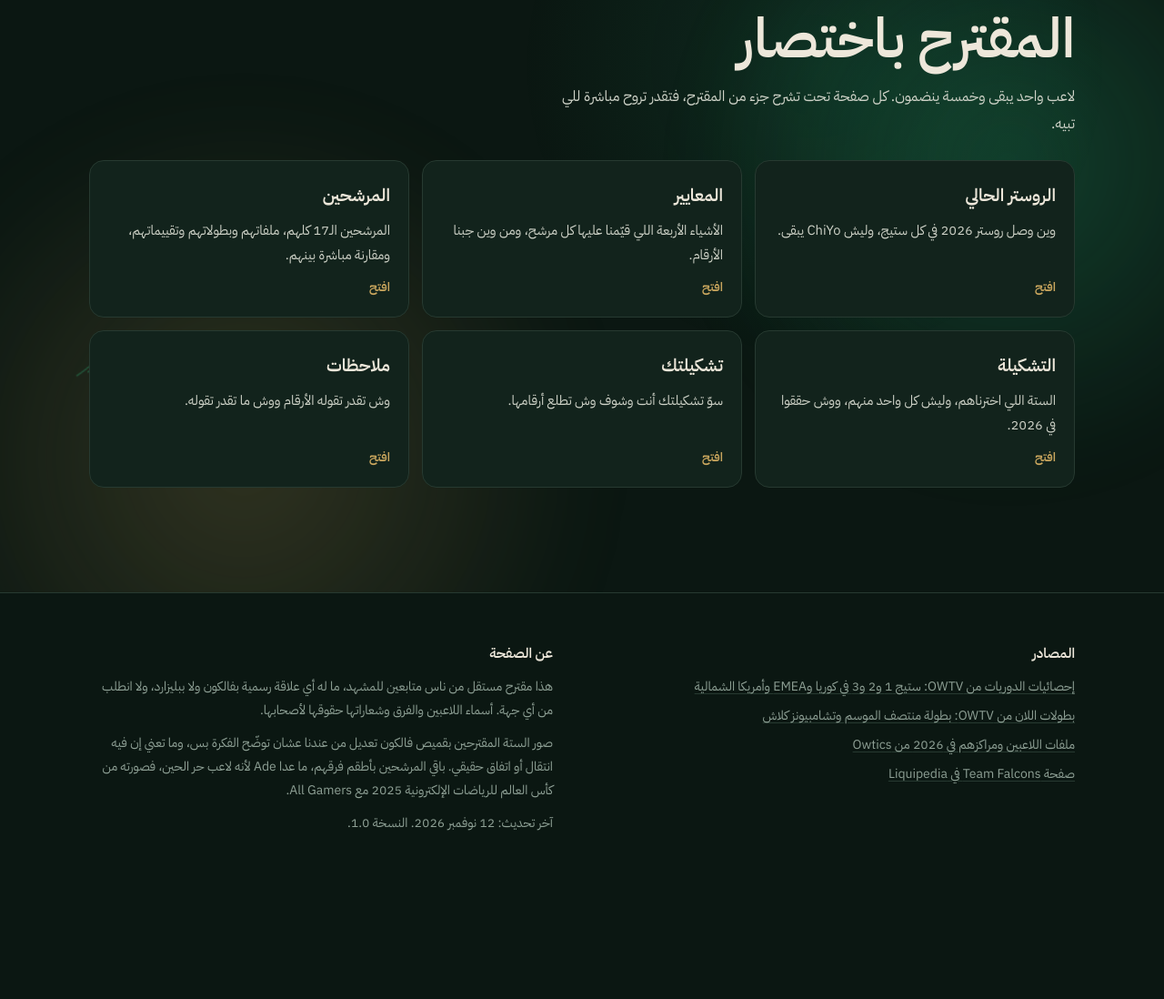
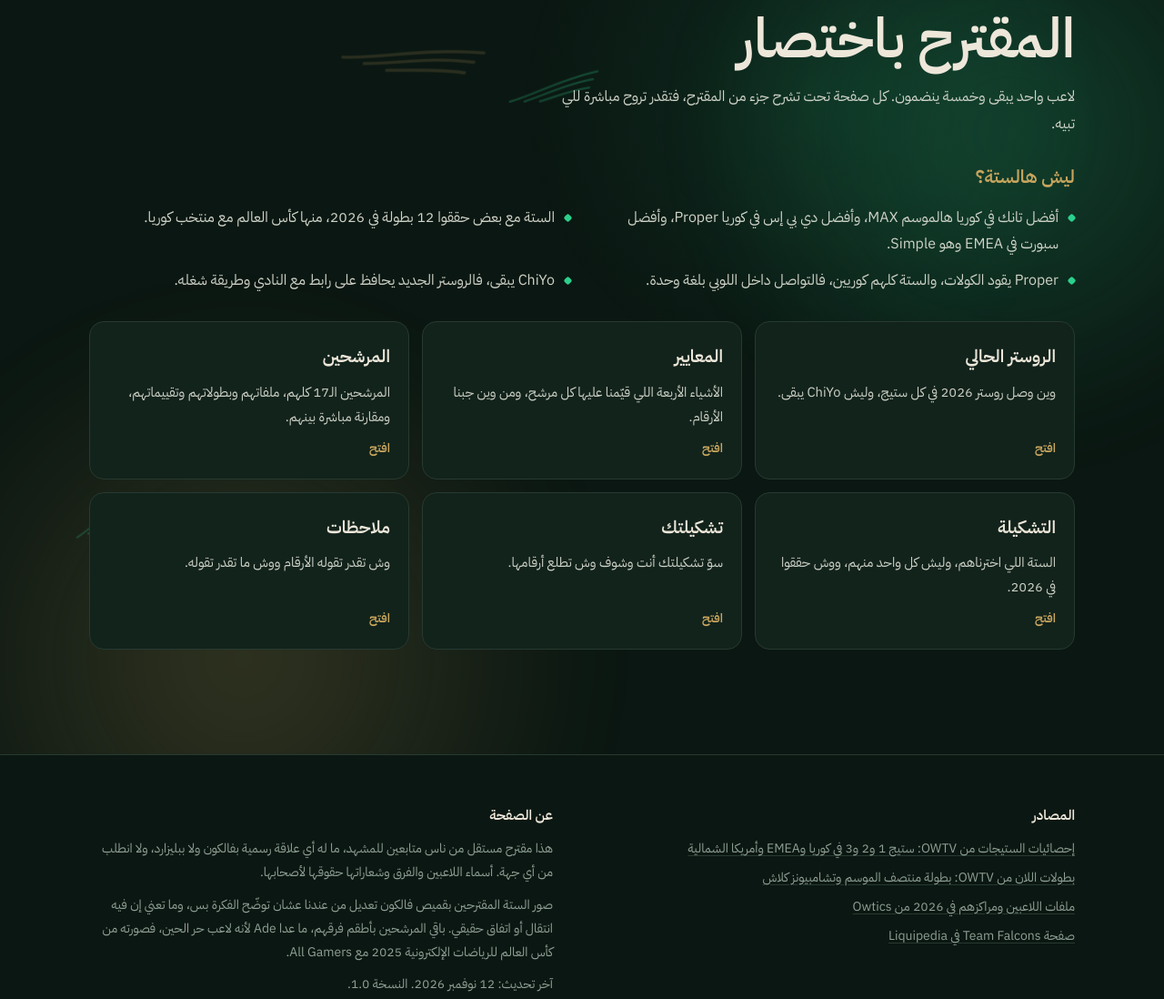
Before and after one commit to falcons-roster/falcons-roster.github.io, a plain HTML site: page index.html in a window 1280 px wide. Shown: the part 1130-2228 px from the top of the page at 91% size. Before the commit the page ends 2128 px from the top, so only its background shows below. Drawn offline with Linux system fonts and the light colour scheme; a web font is replaced by a local one.

Commit message:
Use stages wording instead of league, home summary, staff caveat, role comma fix
Co-Authored-By: Claude Opus 5.5 <noreply@anthropic.com>
Claude-Session: https://claude.ai/code/session_01DgPjcccPmtYDVx3m2JV8fH

```diff
--- a/app.js
+++ b/app.js
@@ -148,7 +148,7 @@ function renderLineup() {
       const move = p.stays ? t.stays : fill(t.from, { team: teamName(p.team) });
       return `<article class="lu reveal${p.stays ? " stays" : ""}">
         <div class="lu-top"><div class="lu-photo">${p.photo ? `<img src="${p.photo}" alt="${p.handle}">` : ""}<bdi class="pcard-name">${p.handle}</bdi></div>
-          <div class="lu-text"><span class="lu-name-row"><bdi class="lu-name">${p.handle}</bdi>${p.igl ? `<span class="igl big" title="${t.iglTitle}">IGL</span>` : ""}</span><div class="lu-role"><bdi>${L(DATA.roles[r])}</bdi>${state.lang === "ar" ? "، " : ", "}<b>${p.stays ? move : `<span class="team-l">${badge(p.team)}<span>${move}</span></span>`}</b></div>
+          <div class="lu-text"><span class="lu-name-row"><bdi class="lu-name">${p.handle}</bdi>${p.igl ? `<span class="igl big" title="${t.iglTitle}">IGL</span>` : ""}</span><div class="lu-role"><bdi>${L(DATA.roles[r])}</bdi>${p.stays ? (state.lang === "ar" ? "، " : ", ") : ""}<b>${p.stays ? move : `<span class="team-l">${badge(p.team)}<span>${move}</span></span>`}</b></div>
             <div class="lu-score"><b class="num">${s.score.toFixed(2)}</b><span>${t.st.score}<br>${t.rankIn(s, lgName(s.lg))}</span></div></div></div>
         <p class="lu-note">${L(p.note)}</p>
         <div class="lu-cols"><div><h4 class="mini-h">${t.trendTitle}</h4>${trend(p)}</div><div><h4 class="mini-h">${t.ratingsTitle}</h4>${ratingRows(p.ratings)}</div></div>
@@ -351,6 +351,7 @@ addEventListener("hashchange", () => showPage(false));
 if ("IntersectionObserver" in window) new IntersectionObserver(es => { compareVisible = es[0].isIntersecting; updatePill(); }, { threshold: 0.05 }).observe($("compare"));
 function renderHome() {
   const t = T();
+  $("homeWhy").innerHTML = t.homeWhy.map(x => `<li>${x}</li>`).join("");
   $("homeGrid").innerHTML = PAGES.map(k => `<a class="hcard" href="#/${k}"><h3>${t.nav[k]}</h3><p>${t.pages[k]}</p><span class="go">${t.homeOpen}</span></a>`).join("");
 }
 renderAll();
--- a/data.js
+++ b/data.js
@@ -88,11 +88,11 @@ const DATA = {
     { id: "consistency", scope: "player",
       name: { en: "Consistency", ar: "الثبات" },
       text: { en: "The same level from map to map across the whole season, and not only in his best series.", ar: "يحافظ على مستواه من ماب لماب طوال الموسم، مو بس في أفضل ماتشاته." },
-      how:  { en: "Share of his 2026 league maps, all three stages, above the median OWTV score for his role in his league.", ar: "نسبة المابات في ستيجات 2026 الثلاث اللي كان فيها تقييمه أعلى من مستوى اللاعب المتوسط في مركزه بدوريه." } },
+      how:  { en: "Share of his 2026 league maps, all three stages, above the median OWTV score for his role in his league.", ar: "نسبة المابات في ستيجات 2026 الثلاث اللي كان فيها تقييمه أعلى من مستوى اللاعب المتوسط في مركزه بمنطقته." } },
     { id: "form", scope: "player",
       name: { en: "Current form", ar: "المستوى الحالي" },
       text: { en: "How he is playing right now. Name and history do not count here.", ar: "مستواه الحين، بغض النظر عن اسمه وتاريخه." },
-      how:  { en: "Average OWTV score over his last 15 league maps.", ar: "متوسط تقييمه في آخر 15 ماب لعبها في الدوري." } },
+      how:  { en: "Average OWTV score over his last 15 league maps.", ar: "متوسط تقييمه في آخر 15 ماب لعبها في الستيجات." } },
     { id: "proven", scope: "player",
       name: { en: "Proven this season, without a dip", ar: "أثبت نفسه هذا الموسم بدون هبوط" },
       text: { en: "Results against real competition through all of 2026, with no stage where he fell away.", ar: "نتايج حقيقية طوال 2026، بدون ستيج نزل فيه مستواه." },
@@ -151,7 +151,7 @@ const DATA = {
       ratings: { consistency: 3, form: 2, proven: 4, impact: 3 },
       titles: [["5–6", "kr1", "osg"], [3, "na2", "tl"], ["13–16", "msc", "tl"], [2, "na3", "tl"]] },
     { id: "jasm1ne", handle: "Jasm1ne", name: "Jeong Jong-min", team: "t1", role: "ot", picked: false, photo: "img/jasm1ne.webp",
-      note: { en: "T1's second tank, used mostly off the bench: 46 league maps in 2026, sixth of 16 Korean tanks (7.24), and 8.56 per map in his 9 Stage 3 maps.", ar: "التانك الثاني في T1، وكان على الدكة أغلب الموسم. لعب 46 ماب في الدوري خلال 2026 وجا السادس من أصل 16 تانك في كوريا بمعدل 7.24، ومعدله 8.56 في 9 مابات لعبها في ستيج 3." },
+      note: { en: "T1's second tank, used mostly off the bench: 46 league maps in 2026, sixth of 16 Korean tanks (7.24), and 8.56 per map in his 9 Stage 3 maps.", ar: "التانك الثاني في T1، وكان على الدكة أغلب الموسم. لعب 46 ماب في ستيجات كوريا الثلاث وجا السادس من أصل 16 تانك في كوريا بمعدل 7.24، ومعدله 8.56 في 9 مابات لعبها في ستيج 3." },
       seasons: [{ lg: "kr", maps: 46, score: 7.24, rank: 6, pop: 16, above: 57, form: 7.63, wr: 65, worst: 6.84 }],
       stages: { kr1: [19, 6.84, 47, "T1"], kr2: [18, 7.00, 78, "T1"], kr3: [9, 8.56, 78, "T1"] },
       s3: { e10: 17.08, d10: 4.24, dmg10: 10239, h10: 313, mit10: 10270 }, ed: 4.23,
@@ -305,7 +305,7 @@ const DATA = {
 
   limits: [
     { en: ["The leagues are not equally strong.", "Each player is rated against his own league. Simple and JaeWoo are measured in EMEA and Attack mostly in North America, so their numbers do not line up directly with Korea's."],
-      ar: ["الدوريات مو بنفس القوة", "كل لاعب مقيّم مقارنة بلاعبي دوريه. أرقام Simple و JaeWoo من EMEA، وأغلب أرقام Attack من أمريكا الشمالية، فما تنقارن مباشرة بأرقام كوريا."] },
+      ar: ["المناطق مو بنفس القوة", "كل لاعب مقيّم مقارنة بلاعبي منطقته. أرقام Simple و JaeWoo من EMEA، وأغلب أرقام Attack من أمريكا الشمالية، فما تنقارن مباشرة بأرقام كوريا."] },
     { en: ["Numbers do not show everything.", "OWTV's score is built from a player's stat line. Shot-calling, positioning and the job he does for his team do not appear in it, and a strong team lifts its players' numbers. That is why watching comes first for us."],
       ar: ["الأرقام ما تقول كل شيء", "تقييم OWTV مبني على أرقام اللاعب داخل الماتش. الكولات والتمركز ودوره في فريقه ما تظهر فيه، وقوة الفريق نفسها ترفع أرقام لاعبيه. عشان كذا المشاهدة عندنا قبل الأرقام."] },
     { en: ["Some numbers come from Stage 3 only.", "Per-10-minute numbers and hero shares need map timing, which OWTV records from Stage 3 onwards. Scores, win rates and ratings cover all three stages."],
@@ -316,12 +316,14 @@ const DATA = {
       ar: ["الموسم ما خلص", "ستيج 3 آسيا مستمر لين 22 نوفمبر، وبعده نهائيات العالم في ديسمبر. المستويات ممكن تتغير، وبنحدّث الصفحة."] },
     { en: ["Contracts and availability are out of scope.", "Sixteen of the seventeen candidates are not Falcons players. We have not looked at what a move would take."],
       ar: ["العقود والتوفر خارج الموضوع", "16 من أصل 17 مرشح مو لاعبين في فالكون، وما دخلنا في تفاصيل عقودهم ولا انتقالهم."] },
+    { en: ["Staff is out of scope.", "This proposal covers players only, not coaches or support staff."],
+      ar: ["الطاقم الفني خارج المقترح", "المقترح عن اللاعبين بس، وما تطرقنا للمدربين والطاقم الفني."] },
     { en: ["Synergy is untested.", "These six have not played together as a unit. Individual quality alone does not make a team."],
       ar: ["الانسجام ما تجرّب للحين", "الستة هذول ما لعبوا مع بعض كفريق، والجودة الفردية لحالها ما تصنع فريق."] }
   ],
 
   sources: [
-    { label: { en: "OWTV: league stats, Stages 1–3 (Korea, EMEA, North America)", ar: "إحصائيات الدوريات من OWTV: ستيج 1 و2 و3 في كوريا وEMEA وأمريكا الشمالية" }, url: "https://owtv.gg/" },
+    { label: { en: "OWTV: league stats, Stages 1–3 (Korea, EMEA, North America)", ar: "إحصائيات الستيجات من OWTV: ستيج 1 و2 و3 في كوريا وEMEA وأمريكا الشمالية" }, url: "https://owtv.gg/" },
     { label: { en: "OWTV: LAN events (Midseason Championship, Champions Clash)", ar: "بطولات اللان من OWTV: بطولة منتصف الموسم وتشامبيونز كلاش" }, url: "https://owtv.gg/tournaments/midseason-championship-owcs-2026" },
     { label: { en: "Owtics: player profiles and 2026 placements", ar: "ملفات اللاعبين ومراكزهم في 2026 من Owtics" }, url: "https://owtics.gg/en-US/esports/player/proper" },
     { label: { en: "Liquipedia: Team Falcons", ar: "صفحة Team Falcons في Liquipedia" }, url: "https://liquipedia.net/overwatch/Team_Falcons" }
@@ -391,6 +393,13 @@ const I18N = {
     homeTitle: "The proposal in one look",
     homeLede: "One player stays, five join. Each page below covers one part of the case, so you can go straight to what you need.",
     homeOpen: "Open",
+    homeWhyTitle: "Why this six",
+    homeWhy: [
+      "The best tank in Korea this season (MAX), the best DPS in Korea (Proper) and the best support in EMEA (Simple).",
+      "Between them they won 12 titles in 2026, including the World Cup with Korea.",
+      "Proper leads the calls, and all six are Korean, so the team talks in one language.",
+      "ChiYo stays, so the new roster keeps a link to the club and its way of working."
+    ],
     pages: {
       roster: "Where the 2026 roster stands, stage by stage, and why ChiYo stays.",
       criteria: "The four things we scored every candidate on, and where the numbers come from.",
@@ -434,7 +443,7 @@ const I18N = {
     teamP1: "هذا الروستر له مكانه في تاريخ النادي، ويكفيه لقب بطولة منتصف الموسم 2025. اللاعبين ما قصّروا وقدّموا كل اللي عندهم، وهذا المقترح ما ينقص من حقهم شيء.",
     teamP2: "لكن في موسم 2026 نزل المستوى بشكل واضح لاحظه الكل، وفي كل الخطوط. الاستثناء الوحيد كان ChiYo.",
     pathTitle: "مشوار فالكون في 2026",
-    intlKind: "بطولة دولية", lgKind: "الدوري الكوري", mapWr: "فاز بـ{n}% من المابات",
+    intlKind: "بطولة دولية", lgKind: "ستيجات كوريا", mapWr: "فاز بـ{n}% من المابات",
     slopeTitle: "مستوى كل لاعب في ستيجات كوريا الثلاث",
     slopeNote: "كل نقطة هي متوسط تقييم OWTV للاعب لكل ماب في الستيج، والنقطة اللي إطارها متقطع معناها إنه لعب أقل من 10 مابات فيه. وخط SOMEONE أعلى من الباقين، ومن أسباب ذلك إنه لعب مابات أقل من غيره، 66 ماب بس طوال الموسم.",
     slopeHint: "اختر لاعب عشان يبان خطه لحاله.",
@@ -443,16 +452,16 @@ const I18N = {
     chiyoTitle: "ليش ChiYo باقي؟",
     chiyoText: "لأنه لاعب ممتاز، ونعتقد إنه مع فريق جديد وأقوى بيقدّم أكثر بكثير. صحيح إن أرقامه قريبة من بقية الروستر، لكن اللي شفناه طوال الموسم يقول إن ChiYo كان الأقل تراجع في المجموعة. معدله في الستيجات الثلاث شبه ثابت، 5.57 ثم 5.93 ثم 5.28، وتقييمه في الثبات 5 من 5 وهو الأعلى في الروستر.",
     critTitle: "على أي أساس اخترنا؟",
-    critIntro: "نبدأ بالمشاهدة وبعدها نرجع للأرقام. عندنا أربعة معايير لكل لاعب، نقيسها من كل مابات الدوري في 2026، وثلاثة معايير للتشكيلة ككل.",
+    critIntro: "نبدأ بالمشاهدة وبعدها نرجع للأرقام. عندنا أربعة معايير لكل لاعب، نقيسها من كل مابات الستيجات الثلاث في 2026، وثلاثة معايير للتشكيلة ككل.",
     critPrinciples: "قبل الأرقام", critPlayer: "لكل لاعب", critLineup: "للتشكيلة ككل",
     howLabel: "كيف نقيسه:",
     scaleTitle: "من الأرقام لتقييم من 1 إلى 5",
-    scaleText: "كل رقم نحوّله لتقييم من 1 إلى 5 حسب ترتيب اللاعب بين لاعبي مركزه في نفس الدوري، من اللي لعبوا 30 ماب أو أكثر في 2026. أعلى خُمس ياخذون 5، وأدنى خُمس ياخذون 1. واللي لعب في دوريين نحسب تقييمه من الاثنين حسب عدد ماباته في كل دوري.",
+    scaleText: "كل رقم نحوّله لتقييم من 1 إلى 5 حسب ترتيب اللاعب بين لاعبي مركزه في نفس المنطقة، من اللي لعبوا 30 ماب أو أكثر في 2026. أعلى خُمس ياخذون 5، وأدنى خُمس ياخذون 1. واللي لعب في منطقتين نحسب تقييمه من الاثنين حسب عدد ماباته في كل منطقة.",
     srcBoxTitle: "من وين الأرقام؟",
     srcBoxText: "من صفحات كل الماتشات في OWTV لستيجات 2026 الثلاث، ومن Owtics للمراكز والبطولات. تقييم OWTV هو النقاط اللي ياخذها اللاعب في كل ماب حسب نظام الفانتسي في الموقع.",
     srcSeries: "ماتش", srcMaps: "ماب", srcIntl: "البطولات الدولية (معروضة بدون تقييم)",
     candTitle: "المرشحين",
-    candIntro: "17 لاعب في ستة مراكز. الرقم الكبير جنب كل اسم هو متوسط تقييمه لكل ماب في الدوري خلال 2026، وتحته ترتيبه بين لاعبي مركزه في نفس الدوري. التقييم ما له حد أعلى، وكل ما زاد كان أفضل، والترتيب هو أوضح طريقة تقراه فيها. اضغط على أي اسم عشان يفتح ملفه كامل، واضغط + عشان تضيفه للمقارنة.",
+    candIntro: "17 لاعب في ستة مراكز. الرقم الكبير جنب كل اسم هو متوسط تقييمه لكل ماب في الستيجات الثلاث خلال 2026، وتحته ترتيبه بين لاعبي مركزه في نفس المنطقة. التقييم ما له حد أعلى، وكل ما زاد كان أفضل، والترتيب هو أوضح طريقة تقراه فيها. اضغط على أي اسم عشان يفتح ملفه كامل، واضغط + عشان تضيفه للمقارنة.",
     all: "الكل", nOf: n => n === 2 ? "مرشحين" : n + " مرشحين",
     picked: "ضمن التشكيلة المقترحة", iglTitle: "قائد داخل اللوبي (IGL)",
     trendTitle: "تقييمه في كل ستيج", titlesTitle: "نتايجه في 2026", ratingsTitle: "التقييم من 5", s3Title: "ستيج 3، كل 10 دقايق", heroesTitle: "أكثر هيرواته لعب (ستيج 3)",
@@ -464,10 +473,10 @@ const I18N = {
     st: { score: "تقييم الموسم لكل ماب", form: "معدله في آخر 15 ماب", above: "مابات أعلى من مستوى مركزه", wr: "نسبة الفوز بالمابات", worst: "معدله في أضعف ستيج", ed: "إليمينيشنز مقابل كل موتة", e10: "إليمينيشنز كل 10 دقايق", d10: "موتات كل 10 دقايق", dmg10: "دامج كل 10 دقايق", h10: "هيل كل 10 دقايق", mit10: "دامج ممتص كل 10 دقايق", intl: "تقييمه الدولي لكل ماب", titles: "بطولات 2026" },
     lower: "الأقل أفضل",
     mapsShort: "ماب",
-    noS3: "ما لعب ستيج 3، وهو الستيج الوحيد في الدوري اللي فيه توقيت المابات ونسب الهيروات.",
+    noS3: "ما لعب ستيج 3، وهو الستيج الوحيد اللي فيه توقيت المابات ونسب الهيروات.",
     cmpTitle: "مقارنة مباشرة", cmpHint: "تقدر تقارن لين ثلاثة لاعبين، اضغط + جنب أي اسم. طول كل خط محسوب على أعلى رقم بين اللاعبين المعروضين، والخط الذهبي هو الأفضل في كل صف.",
     cmpEmpty: "أضف لاعبين على الأقل عشان تقارن بينهم.",
-    crossNote: "اللاعبين المختارين من دوريات مختلفة، فأرقامهم ما تنقارن ببعض بشكل مباشر.",
+    crossNote: "اللاعبين المختارين من مناطق مختلفة، فأرقامهم ما تنقارن ببعض بشكل مباشر.",
     rRole: "المركز", rTeam: "الفريق", rPicked: "ضمن التشكيلة المقترحة", yes: "نعم", no: "لا",
     pill: n => n === 2 ? "قارن بين لاعبين" : "قارن بين " + n + " لاعبين",
     luTitle: "التشكيلة المقترحة",
@@ -479,6 +488,13 @@ const I18N = {
     homeTitle: "المقترح باختصار",
     homeLede: "لاعب واحد يبقى وخمسة ينضمون. كل صفحة تحت تشرح جزء من المقترح، فتقدر تروح مباشرة للي تبيه.",
     homeOpen: "افتح",
+    homeWhyTitle: "ليش هالستة؟",
+    homeWhy: [
+      "أفضل تانك في كوريا هالموسم MAX، وأفضل دي بي إس في كوريا Proper، وأفضل سبورت في EMEA وهو Simple.",
+      "الستة مع بعض حققوا 12 بطولة في 2026، منها كأس العالم مع منتخب كوريا.",
+      "Proper يقود الكولات، والستة كلهم كوريين، فالتواصل داخل اللوبي بلغة وحدة.",
+      "ChiYo يبقى، فالروستر الجديد يحافظ على رابط مع النادي وطريقة شغله."
+    ],
     pages: {
       roster: "وين وصل روستر 2026 في كل ستيج، وليش ChiYo يبقى.",
       criteria: "الأشياء الأربعة اللي قيّمنا عليها كل مرشح، ومن وين جبنا الأرقام.",
@@ -492,7 +508,7 @@ const I18N = {
     bPickFor: "اختر {role}",
     bAvg: "متوسط تقييم الموسم", bTitles: "مجموع بطولاتهم في 2026", bShared: "يشتركون مع تشكيلتنا", bIgl: "القائد داخل اللوبي",
     bNone: "ما فيه", bOf6: "{n} من 6",
-    bCross: "تشكيلتك فيها لاعبين من أكثر من دوري، فالمتوسط يخلط بين مستويات مختلفة. خذه كمؤشر تقريبي بس.",
+    bCross: "تشكيلتك فيها لاعبين من أكثر من منطقة، فالمتوسط يخلط بين مستويات مختلفة. خذه كمؤشر تقريبي بس.",
     bNoIgl: "ما فيه أحد في تشكيلتك يقود الكولات. Proper و JunBin هم الـIGL الوحيدين في القائمة.",
     bTwoIgl: "عندك اثنين IGL في نفس التشكيلة، واحد منهم لازم يتنازل عن الكولات.",
     bSame: "هذي نفس تشكيلتنا بالضبط، شكلك فاهم اللعبة.",
--- a/index.html
+++ b/index.html
@@ -19,7 +19,7 @@
 <link rel="preconnect" href="https://fonts.googleapis.com">
 <link rel="preconnect" href="https://fonts.gstatic.com" crossorigin>
 <link href="https://fonts.googleapis.com/css2?family=Alexandria:wght@400;600;700;800;900&family=IBM+Plex+Sans+Arabic:wght@400;500;600&family=IBM+Plex+Sans:wght@400;500;600&display=swap" rel="stylesheet">
-<link rel="stylesheet" href="style.css?v=1795117387">
+<link rel="stylesheet" href="style.css?v=1795117825">
 </head>
 <body>
 
@@ -56,6 +56,8 @@
     <div class="wrap">
       <h2 class="title home-t" data-t="homeTitle"></h2>
       <p class="home-lede" data-t="homeLede"></p>
+      <h3 class="home-h" data-t="homeWhyTitle"></h3>
+      <ul class="home-why" id="homeWhy"></ul>
       <div class="home-grid" id="homeGrid"></div>
     </div>
   </section>
@@ -145,7 +147,7 @@
 
 <button type="button" class="cmp-pill" id="cmpPill" data-act="goCompare" hidden></button>
 
-<script src="data.js?v=1795117387"></script>
-<script src="app.js?v=1795117387"></script>
+<script src="data.js?v=1795117825"></script>
+<script src="app.js?v=1795117825"></script>
 </body>
 </html>
--- a/style.css
+++ b/style.css
@@ -504,3 +504,8 @@ body[data-page="home"] #top { min-height: auto; }
 .brand { text-decoration: none; color: inherit; }
 
 body:not([data-page="home"]) main > .ch { padding-top: clamp(28px, 4vw, 52px); }
+.home-h { font-family: var(--display); font-size: 1.25rem; margin: 6px 0 12px; color: var(--gold); }
+.home-why { list-style: none; display: grid; grid-template-columns: repeat(2, 1fr); gap: 10px 24px; margin: 0 0 30px; padding: 0; }
+.home-why li { position: relative; padding-inline-start: 18px; color: var(--soft); }
+.home-why li::before { content: ""; position: absolute; inset-inline-start: 0; top: .7em; width: 7px; height: 7px; border-radius: 2px; transform: rotate(45deg); background: var(--falcon); }
+@media (max-width: 860px) { .home-why { grid-template-columns: 1fr; } }
```
